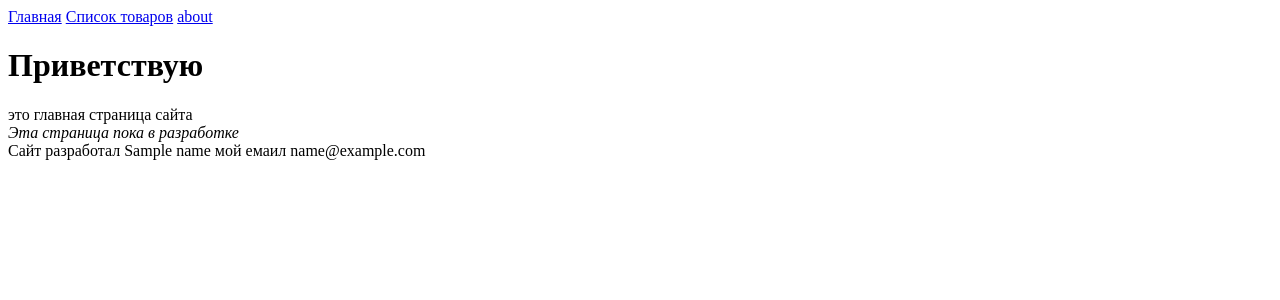
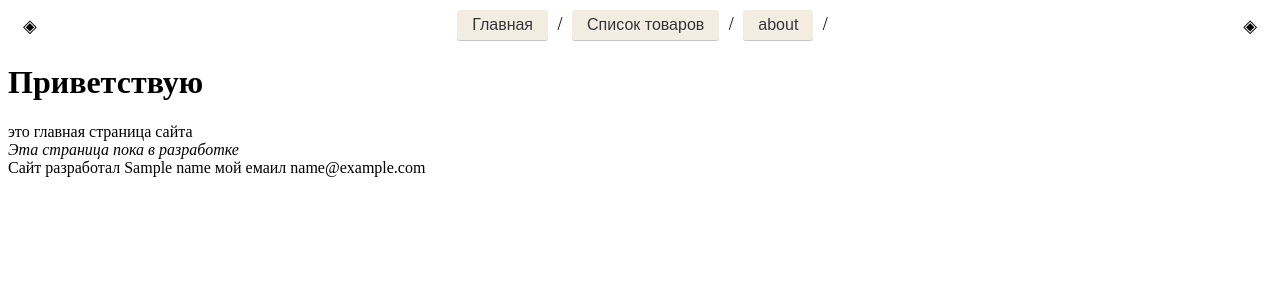
Before and after one commit to natpop/django_home_work, a Django app: template templates/index.html in a window 1280 px wide. Shown: the top 300 px of the page. Run offline with Django 4.2, Linux system fonts and the light colour scheme; data comes from the database, SQL or seed files in the repository; the template is opened without the code that fills it: values that come from a table or form of the project are taken from there, most other values are stand-ins (such as "Sample title", 1, 10 or a date in 2020).

Commit message:
Выполнены задания 4 блока 1,2,5

```diff
--- /dev/null
+++ b/templates/base.html
@@ -0,0 +1,20 @@
+<!DOCTYPE html>
+<html lang="en">
+<head>
+    <meta charset="UTF-8">
+    <title>{% block title %}{% endblock %}</title>
+    <link rel="stylesheet" href="style.css">
+</head>
+<body>
+    <header>
+        <nav cclass="top-menu">
+            <ul class="menu-main">
+                <a href="/" class="current">Главная</a> /
+                <a href="/items" class="current">Список товаров</a> /
+                <a href="/about" class="current">about</a> /
+            </ul>
+        </nav>
+    </header>
+    {% block content %}{% endblock %}
+</body>
+</html>
--- a/templates/index.html
+++ b/templates/index.html
@@ -1,19 +1,12 @@
-<!DOCTYPE html>
-<html lang="en">
-<head>
-    <meta charset="UTF-8">
-    <title>Домашняя страница</title>
-</head>
-<body>
-    <nav>
-        <a href="/">Главная</a>
-        <a href="items">Список товаров</a>
-        <a href="about">about</a>
-    </nav>
+{% extends 'base.html' %}
+
+{% block title %}
+{{ item.name }}
+{% endblock %}
+{% block content %}
     <h1>Приветствую</h1>
     это главная страница сайта<br>
     <i>Эта страница пока в разработке</i><br>
 
     Сайт разработал {{ name }} мой емаил {{ mail }}
-</body>
-</html>
+{% endblock %}
--- /dev/null
+++ b/templates/style.css
@@ -0,0 +1,63 @@
+.top-menu {
+  position: relative;
+  background: #fff;
+  box-shadow: inset 0 0 10px #ccc;
+}
+.top-menu:before,
+.top-menu:after {
+  content: "";
+  display: block;
+  height: 1px;
+  border-top: 3px solid #575350;
+  border-bottom: 1px solid #575350;
+  margin-bottom: 2px;
+}
+.top-menu:after {
+  border-bottom: 3px solid #575350;
+  border-top: 1px solid #575350;
+  box-shadow: 0 2px 7px #ccc;
+  margin-top: 2px;
+}
+.menu-main {
+  list-style: none;
+  padding: 0 30px;
+  margin: 0;
+  font-size: 18px;
+  text-align: center;
+  position: relative;
+}
+.menu-main:before,
+.menu-main:after {
+  content: "\25C8";
+  line-height: 1;
+  position: absolute;
+  top: 50%;
+  transform: translateY(-50%);
+}
+.menu-main:before {left: 15px;}
+.menu-main:after {right: 15px;}
+.menu-main li {
+  display: inline-block;
+  padding: 5px 0;
+}
+.menu-main a {
+  text-decoration: none;
+  display: inline-block;
+  margin: 2px 5px;
+  padding: 6px 15px;
+  font-family: 'PT Sans', sans-serif;
+  font-size: 16px;
+  color: #777777;
+  border-bottom: 1px solid transparent;
+  transition: .3s linear;
+}
+.menu-main .current, .menu-main a:hover {
+  border-radius: 3px;
+  background: #f3ece1;
+  color: #313131;
+  text-shadow: 0 1px 0 #fff;
+  border-color: #c6c6c6;
+}
+@media (max-width: 500px) {
+  .menu-main li {display: block;}
+}
```
Also changed, not shown: MainApp/views.py (+8 -9 lines), templates/about.html (+7 -15 lines), templates/item.html (+8 -15 lines), templates/items_list.html (+7 -16 lines).
